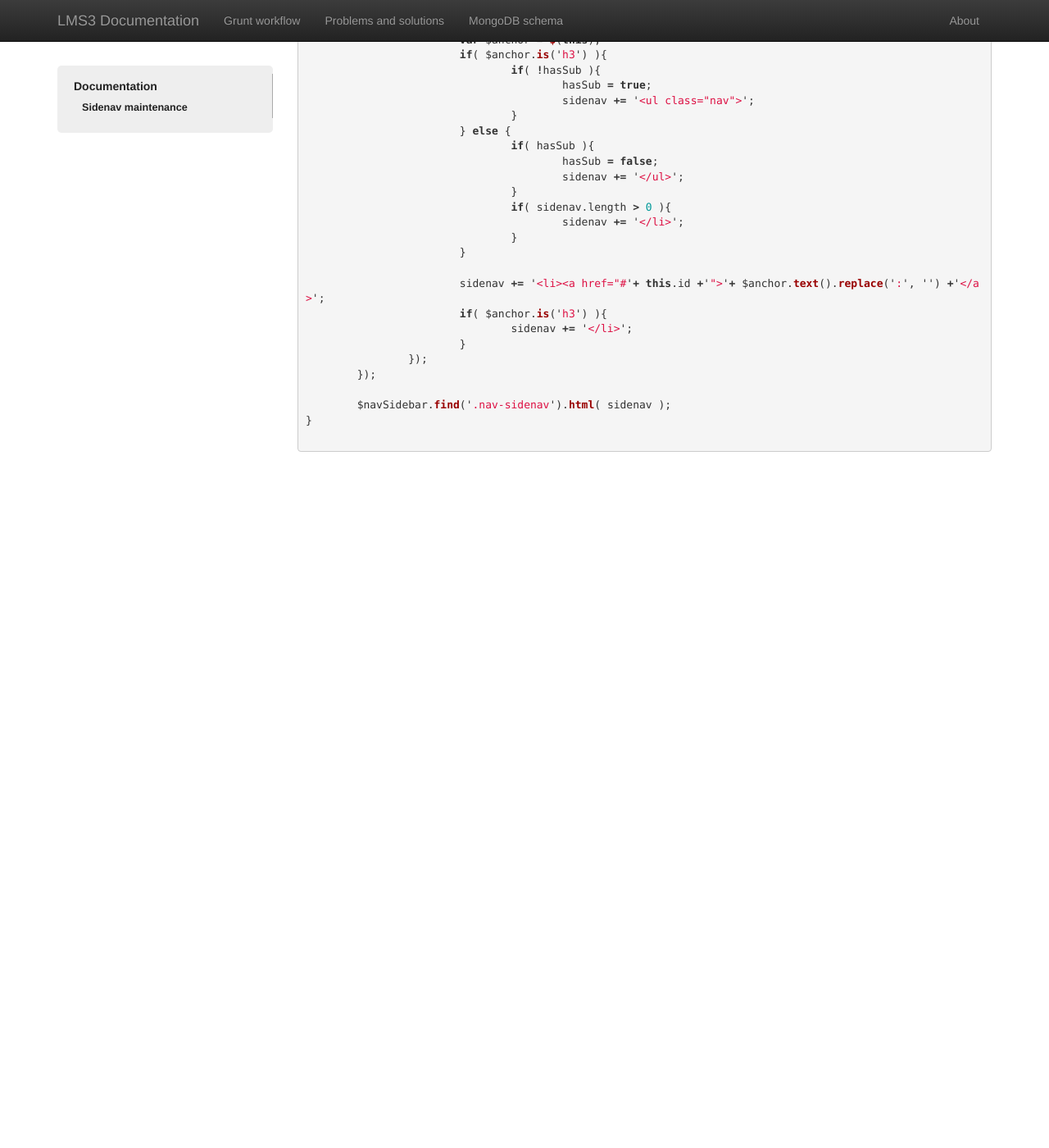
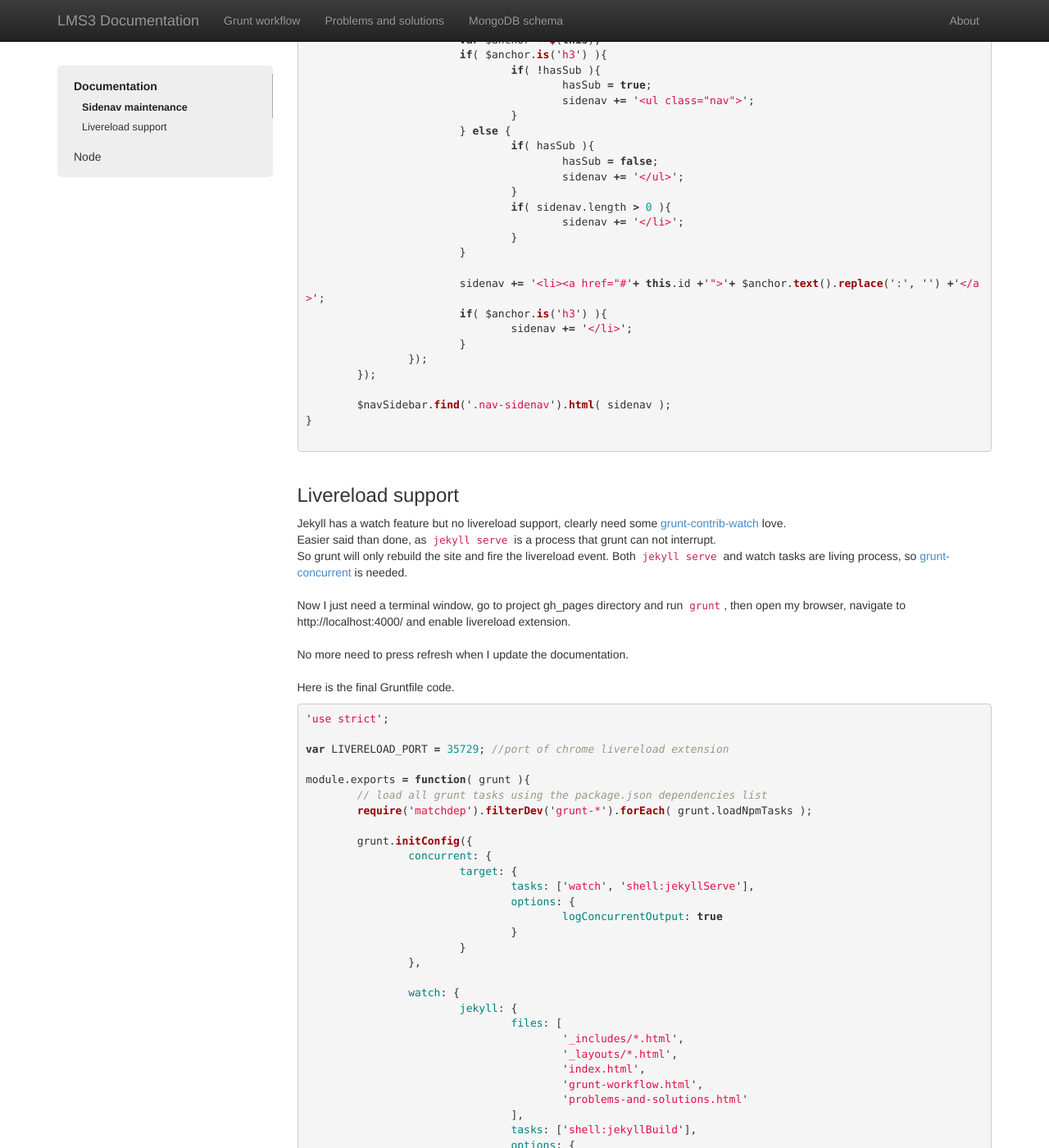
Before and after one commit to gmoulin/lms3, a Jekyll site: the page built from problems-and-solutions.html, in a window 1280 px wide and 1400 px high, scrolled down 504 px. Shown: the whole window at 82% size. Built offline with Jekyll 4.4.1, drawn with Linux system fonts in a browser that asks for light colours; nearby versions of some CDN libraries; before the commit the page ends 1065 px from its top, so only the background shows below that; some of the changed text lies outside the part shown.

Commit message:
added livereload support

```diff
--- a/_config.yml
+++ b/_config.yml
@@ -1,4 +1,4 @@
-exclude: [Gemfile, Gemfile.lock, params.json, package.json, Gruntfile.js, node_modules/*]
+exclude: [Gemfile, Gemfile.lock, params.json, package.json]
 baseurl: '/lms3'
 pygments: true
 
--- a/_includes/nav.html
+++ b/_includes/nav.html
@@ -7,23 +7,23 @@
 				<span class="icon-bar"></span>
 				<span class="icon-bar"></span>
 			</button>
-			<a href="{{ site.baseurl }}/index.html" class="navbar-brand">LMS3 Documentation</a>
+			<a href="index.html" class="navbar-brand">LMS3 Documentation</a>
 		</div>
 		<nav class="collapse navbar-collapse" role="navigation">
 			<ul class="nav navbar-nav">
 				<li{% if page.slug == "grunt-worflow" %} class="active"{% endif %}>
-					<a href="{{ site.baseurl }}/grunt-workflow.html">Grunt workflow</a>
+					<a href="grunt-workflow.html">Grunt workflow</a>
 				</li>
 				<li{% if page.slug == "problems-and-solutions" %} class="active"{% endif %}>
-					<a href="{{ site.baseurl }}/problems-and-solutions.html">Problems and solutions</a>
+					<a href="problems-and-solutions.html">Problems and solutions</a>
 				</li>
 				<li{% if page.slug == "mongodb-schema" %} class="active"{% endif %}>
-					<a href="{{ site.baseurl }}/mongodb-schema.html">MongoDB schema</a>
+					<a href="mongodb-schema.html">MongoDB schema</a>
 				</li>
 			</ul>
 			<ul class="nav navbar-nav navbar-right">
 				<li{% if page.slug == "about" %} class="active"{% endif %}>
-					<a href="{{ site.baseurl }}/about.html">About</a>
+					<a href="about.html">About</a>
 				</li>
 			</ul>
 		</nav>
--- a/index.html
+++ b/index.html
@@ -10,7 +10,7 @@ title: LMS3 Documentation
 	</p>
 
 	<p>
-		<a href="{{site.baseurl}}/problems-and-solutions.html">see problems and solutions found along the way</a>
+		<a href="{{site.baseurl}}/problems-and-solutions.html">See problems and solutions found along the way.</a>
 	</p>
 </div>
 
@@ -173,8 +173,8 @@ title: LMS3 Documentation
 	<div class="page-header">
 		<h1 id="portfolio-needs">Portofolio needs:</h1>
 	</div>
-	<p>simple static site using github jekyll support</p>
-	<p>local preview</p>
+	<p>simple static site for documentation using github jekyll support</p>
+	<p>local preview with livereload support</p>
 	<p>enhanced navigation using <a href="http://getbootstrap.com">Bootstrap</a></p>
 </div>
 <!--/Portofolio needs -->
--- a/problems-and-solutions.html
+++ b/problems-and-solutions.html
@@ -59,5 +59,137 @@ if( $navSidebar.find('.nav-sidenav').find('li').length === 0 ){
 		{% endhighlight %}
 	</p>
 	<!--/sidenav maintenance -->
+
+	<!-- livereload support -->
+	<h3 id="livereload-support">Livereload support</h3>
+	<p>
+		Jekyll has a watch feature but no livereload support, clearly need some <a href="https://github.com/gruntjs/grunt-contrib-watch" target="_blank">grunt-contrib-watch</a> love.<br />
+		Easier said than done, as <code>jekyll serve</code> is a process that grunt can not interrupt.<br />
+		So grunt will only rebuild the site and fire the livereload event. Both <code>jekyll serve</code> and watch tasks are living process, so <a href="https://github.com/sindresorhus/grunt-concurrent" target="_blank">grunt-concurrent</a> is needed.<br />
+
+		<br />
+		Now I just need a terminal window, go to project gh_pages directory and run <code>grunt</code>, then open my browser, navigate to http://localhost:4000/ and enable livereload extension.<br />
+
+		<br />
+		No more need to press refresh when I update the documentation.<br />
+
+		<br />
+		Here is the final Gruntfile code.<br />
+
+		{% highlight javascript %}
+'use strict';
+
+var LIVERELOAD_PORT = 35729; //port of chrome livereload extension
+
+module.exports = function( grunt ){
+	// load all grunt tasks using the package.json dependencies list
+	require('matchdep').filterDev('grunt-*').forEach( grunt.loadNpmTasks );
+
+	grunt.initConfig({
+		concurrent: {
+			target: {
+				tasks: ['watch', 'shell:jekyllServe'],
+				options: {
+					logConcurrentOutput: true
+				}
+			}
+		},
+
+		watch: {
+			jekyll: {
+				files: [
+					'_includes/*.html',
+					'_layouts/*.html',
+					'index.html',
+					'grunt-workflow.html',
+					'problems-and-solutions.html'
+				],
+				tasks: ['shell:jekyllBuild'],
+				options: {
+					livereload: LIVERELOAD_PORT,
+					atBegin: true //will run jekyllBuild when watch start
+				}
+			}
+		},
+
+		shell: {
+			options: {
+				stdout: true
+			},
+			jekyllBuild: {
+				command: "jekyll build --baseurl ''" //_config.yml has already a baseurl for github.io, replace it for local preview
+			},
+			jekyllServe: {
+				command: "jekyll serve --baseurl ''"
+			}
+		}
+	});
+
+	grunt.registerTask('default', ['concurrent']);
+};
+		{% endhighlight %}
+	</p>
+	<!--/livereload support -->
 </div>
 <!--/Documentation -->
+
+<!-- Node -->
+<div class="doc-section">
+	<div class="page-header">
+		<h1 id="node">Node:</h1>
+	</div>
+
+	<!-- full domain support -->
+	<h3 id="full-domain-support">Full domain support</h3>
+	<p>
+		Using the apache proxy directive to redirect request to a localhost port.<br />
+		{% highlight apache %}
+<VirtualHost *:80>
+    ServerName  www.lms3.dev
+    ServerAlias lms3.dev
+
+    ProxyRequests off
+    <Proxy *>
+        Order deny,allow
+        Allow from all
+    </Proxy>
+    <Location />
+        ProxyPass http://localhost:3001/
+        ProxyPassReverse http://localhost:3001/
+    </Location>
+</VirtualHost>
+
+<VirtualHost *:80>
+    ServerName  www.lms3.qual
+    ServerAlias lms3.qual
+
+    ProxyRequests off
+    <Proxy *>
+        Order deny,allow
+        Allow from all
+    </Proxy>
+    <Location />
+        ProxyPass http://localhost:3002/
+        ProxyPassReverse http://localhost:3002/
+    </Location>
+</VirtualHost>
+
+<VirtualHost *:80>
+    ServerName  www.lms3.prod
+    ServerAlias lms3.prod
+
+    ProxyRequests off
+    <Proxy *>
+        Order deny,allow
+        Allow from all
+    </Proxy>
+    <Location />
+        ProxyPass http://localhost:3003/
+        ProxyPassReverse http://localhost:3003/
+    </Location>
+</VirtualHost>
+		{% endhighlight %}
+	</p>
+	<!--/full domain support -->
+</div>
+<!--/Node -->
```
Also changed, not shown: Gruntfile.js (+23 -126 lines), grunt-workflow.html (+48 -14 lines), package.json (+5 -2 lines), 1 other file.
